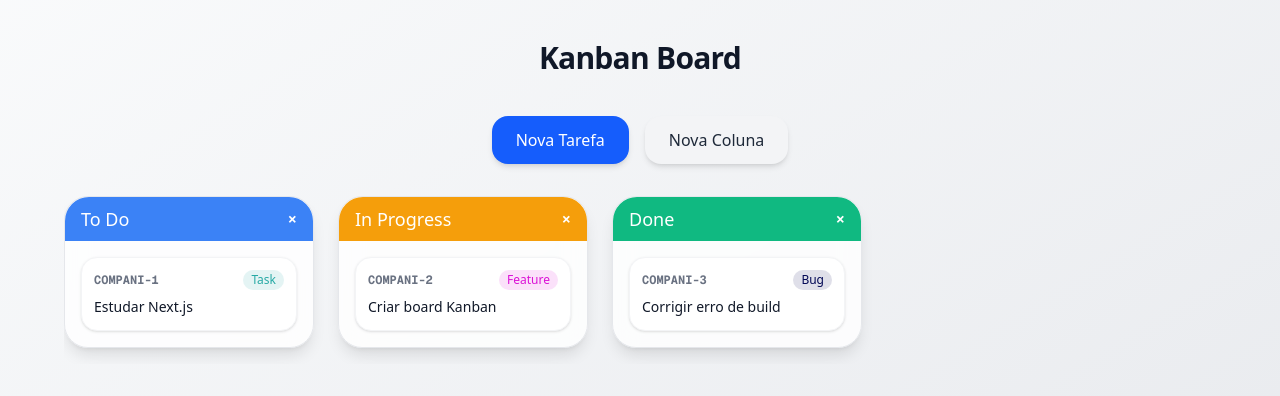
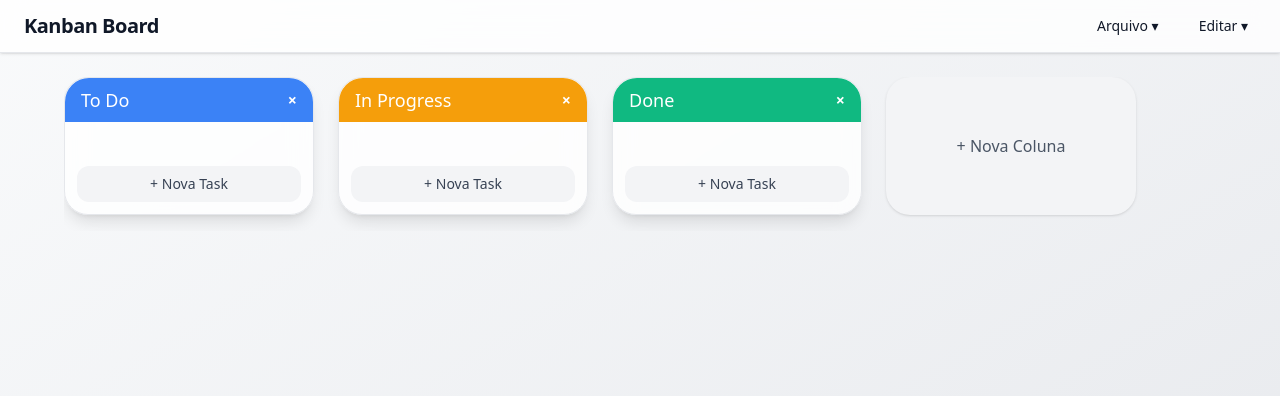
Before and after one commit to criaverso/criaversoprojectmanagement, a Next.js app: page / in a window 1280 px wide. Shown: the top 396 px of the page. Built offline with nearby package versions, Linux system fonts and the light colour scheme.

Commit message:
adicionado persistencia via json

```diff
--- a/src/components/Column.tsx
+++ b/src/components/Column.tsx
@@ -1,3 +1,4 @@
+"use client";
 import { Droppable, DraggableProvidedDragHandleProps } from "@hello-pangea/dnd";
 import { Column, Task } from "../types";
 import TaskCard from "./TaskCard";
@@ -8,6 +9,7 @@ type Props = {
   onSelectTask: (task: Task) => void;
   onDeleteColumn: (id: string) => void;
   dragHandleProps?: DraggableProvidedDragHandleProps | null;
+  onAddTask: () => void;
 };
 
 export default function ColumnComponent({
@@ -16,16 +18,16 @@ export default function ColumnComponent({
   onSelectTask,
   onDeleteColumn,
   dragHandleProps,
+  onAddTask,
 }: Props) {
   return (
     <div className="bg-white/80 backdrop-blur-md rounded-3xl shadow-lg border border-gray-200 min-w-[250px] flex flex-col">
-      {/* Cabeçalho com drag handle */}
       <div
         className="flex justify-between items-center px-4 py-2 rounded-t-3xl"
         style={{ backgroundColor: col.color }}
         {...(dragHandleProps ?? {})}
       >
-        <h2 className="text-lg font-medium text-white cursor-grab">{col.title}</h2>
+        <h2 className="text-lg font-medium text-white">{col.title}</h2>
         <button
           onClick={() => onDeleteColumn(col.id)}
           className="text-white hover:text-gray-200 font-bold"
@@ -35,7 +37,6 @@ export default function ColumnComponent({
         </button>
       </div>
 
-      {/* Área de tasks */}
       <Droppable droppableId={col.id} type="TASK">
         {(provided) => (
           <div
@@ -55,6 +56,13 @@ export default function ColumnComponent({
           </div>
         )}
       </Droppable>
+
+      <button
+        onClick={onAddTask}
+        className="m-3 px-4 py-2 text-sm rounded-xl bg-gray-100 hover:bg-gray-200 text-gray-700"
+      >
+        + Nova Task
+      </button>
     </div>
   );
 }
--- a/src/components/CreateColumnModal.tsx
+++ b/src/components/CreateColumnModal.tsx
@@ -1,3 +1,4 @@
+"use client";
 import { useState } from "react";
 
 type Props = {
--- a/src/components/CreateTaskModal.tsx
+++ b/src/components/CreateTaskModal.tsx
@@ -1,3 +1,4 @@
+"use client";
 import { useState } from "react";
 
 type Props = {
--- a/src/components/KanbanBoard.tsx
+++ b/src/components/KanbanBoard.tsx
@@ -1,5 +1,5 @@
 "use client";
-import { useState } from "react";
+import { useEffect, useState } from "react";
 import {
   DragDropContext,
   DropResult,
@@ -11,101 +11,83 @@ import ColumnComponent from "./Column";
 import TaskModal from "./TaskModal";
 import CreateTaskModal from "./CreateTaskModal";
 import CreateColumnModal from "./CreateColumnModal";
+import TaskTypesModal from "./TaskTypesModal";
 
 export default function KanbanBoard() {
-  // Colunas iniciais
-  const [columns, setColumns] = useState<Column[]>([
-    { id: "todo", title: "To Do", color: "#3b82f6" }, // azul
-    { id: "in-progress", title: "In Progress", color: "#f59e0b" }, // amarelo
-    { id: "done", title: "Done", color: "#10b981" }, // verde
-  ]);
-
-  // Tasks iniciais
-  const [tasks, setTasks] = useState<Task[]>([
-    {
-      id: "1",
-      code: "COMPANI-1",
-      type: "Task",
-      title: "Estudar Next.js",
-      description: "Ler a [documentação oficial](https://nextjs.org).",
-      status: "todo",
-    },
-    {
-      id: "2",
-      code: "COMPANI-2",
-      type: "Feature",
-      title: "Criar board Kanban",
-      description: "Adicionar **drag and drop** e modal de criação.",
-      status: "in-progress",
-    },
-    {
-      id: "3",
-      code: "COMPANI-3",
-      type: "Bug",
-      title: "Corrigir erro de build",
-      description: "Ajustar imports relativos de `types`.",
-      status: "done",
-    },
-  ]);
-
-  // Controle de modais
-  const [showCreateTask, setShowCreateTask] = useState(false);
-  const [showCreateColumn, setShowCreateColumn] = useState(false);
-  const [selectedTask, setSelectedTask] = useState<(Task & { editing?: boolean }) | null>(null);
-
-  // Tipos de tasks (usuário pode criar novos)
+  const [columns, setColumns] = useState<Column[]>([]);
+  const [tasks, setTasks] = useState<Task[]>([]);
   const [taskTypes, setTaskTypes] = useState<string[]>([
     "Task",
     "Bug",
     "Feature",
     "Doc",
   ]);
-
-  // Prefixo e contador para códigos estilo Jira
-  const [taskCounter, setTaskCounter] = useState(4);
+  const [taskCounter, setTaskCounter] = useState(1);
   const projectPrefix = "COMPANI";
 
-  // Criar nova task
+  const [showCreateTask, setShowCreateTask] = useState(false);
+  const [newTaskColumnId, setNewTaskColumnId] = useState<string | null>(null);
+  const [showCreateColumn, setShowCreateColumn] = useState(false);
+  const [selectedTask, setSelectedTask] = useState<Task | null>(null);
+
+  const [showTaskTypes, setShowTaskTypes] = useState(false);
+  // ---------- Persistência ----------
+  useEffect(() => {
+    const saved = localStorage.getItem("kanban-data");
+    if (saved) {
+      const { columns, tasks, taskTypes, taskCounter } = JSON.parse(saved);
+      setColumns(columns);
+      setTasks(tasks);
+      setTaskTypes(taskTypes);
+      setTaskCounter(taskCounter);
+    } else {
+      setColumns([
+        { id: "todo", title: "To Do", color: "#3b82f6" },
+        { id: "in-progress", title: "In Progress", color: "#f59e0b" },
+        { id: "done", title: "Done", color: "#10b981" },
+      ]);
+    }
+  }, []);
+
+  useEffect(() => {
+    const data = { columns, tasks, taskTypes, taskCounter };
+    localStorage.setItem("kanban-data", JSON.stringify(data));
+  }, [columns, tasks, taskTypes, taskCounter]);
+
+  // ---------- CRUD ----------
   const addTask = (title: string, description: string, type: string = "Task") => {
+    if (!newTaskColumnId) return;
     const task: Task = {
       id: Date.now().toString(),
       code: `${projectPrefix}-${taskCounter}`,
-      type: type || "Task",
+      type,
       title,
       description,
-      status: columns[0].id,
+      status: newTaskColumnId,
     };
     setTasks([...tasks, task]);
     setTaskCounter(taskCounter + 1);
+    setNewTaskColumnId(null);
   };
 
-  // Criar nova coluna
   const addColumn = (title: string, color: string) => {
-    const col: Column = {
-      id: Date.now().toString(),
-      title,
-      color,
-    };
-    setColumns([...columns, col]);
+    setColumns([...columns, { id: Date.now().toString(), title, color }]);
   };
 
-  // Atualizar task
   const updateTask = (task: Task) => {
-    setTasks((prev) => prev.map((t) => (t.id === task.id ? { ...task } : t)));
+    setTasks((prev) => prev.map((t) => (t.id === task.id ? task : t)));
   };
 
-  // Excluir task
   const deleteTask = (taskId: string) => {
     setTasks((prev) => prev.filter((t) => t.id !== taskId));
   };
 
-  // Excluir coluna (e todas as tasks dentro)
   const deleteColumn = (colId: string) => {
     setColumns((prev) => prev.filter((c) => c.id !== colId));
     setTasks((prev) => prev.filter((t) => t.status !== colId));
   };
 
-  // Função utilitária para reordenar listas
+  // ---------- Drag & Drop ----------
   const reorder = <T,>(list: T[], startIndex: number, endIndex: number): T[] => {
     const result = Array.from(list);
     const [removed] = result.splice(startIndex, 1);
@@ -113,21 +95,12 @@ export default function KanbanBoard() {
     return result;
   };
 
-  // Handler do Drag & Drop
   const onDragEnd = (result: DropResult) => {
     const { destination, source, draggableId, type } = result;
     if (!destination) return;
 
-    if (
-      destination.droppableId === source.droppableId &&
-      destination.index === source.index
-    ) {
-      return;
-    }
-
     if (type === "COLUMN") {
-      const newColumns = reorder(columns, source.index, destination.index);
-      setColumns(newColumns);
+      setColumns(reorder(columns, source.index, destination.index));
       return;
     }
 
@@ -140,30 +113,85 @@ export default function KanbanBoard() {
     }
   };
 
+  // ---------- Exportar / Importar ----------
+  const exportData = () => {
+    const data = { columns, tasks, taskTypes, taskCounter };
+    const blob = new Blob([JSON.stringify(data, null, 2)], {
+      type: "application/json",
+    });
+    const url = URL.createObjectURL(blob);
+    const link = document.createElement("a");
+    link.href = url;
+    link.download = "kanban-data.json";
+    link.click();
+    URL.revokeObjectURL(url);
+  };
+
+  const importData = (e: React.ChangeEvent<HTMLInputElement>) => {
+    const file = e.target.files?.[0];
+    if (!file) return;
+    const reader = new FileReader();
+    reader.onload = (event) => {
+      try {
+        const data = JSON.parse(event.target?.result as string);
+        setColumns(data.columns || []);
+        setTasks(data.tasks || []);
+        setTaskTypes(data.taskTypes || []);
+        setTaskCounter(data.taskCounter || 1);
+      } catch {
+        alert("Arquivo inválido");
+      }
+    };
+    reader.readAsText(file);
+  };
+
+  // ---------- Render ----------
   return (
-    <div className="min-h-screen bg-gradient-to-br from-gray-50 to-gray-200 text-gray-900 font-[system-ui] flex flex-col items-center p-10">
-      {/* Título */}
-      <h1 className="text-3xl font-semibold tracking-tight mb-10">
-        Kanban Board
-      </h1>
+    <div className="min-h-screen bg-gradient-to-br from-gray-50 to-gray-200 text-gray-900 font-[system-ui] flex flex-col">
+      {/* AppBar */}
+      <header className="sticky top-0 z-10 w-full bg-white/80 backdrop-blur-md border-b border-gray-200 shadow-sm flex items-center justify-between px-6 py-3">
+  <h1 className="text-xl font-semibold tracking-tight">Kanban Board</h1>
 
-      {/* Botões de ação */}
-      <div className="flex gap-4 mb-8">
+  <nav className="flex gap-6 text-sm font-medium relative">
+    {/* Menu Arquivo */}
+    <div className="relative group">
+      <button className="px-2 py-1 rounded-md hover:bg-gray-100">Arquivo ▾</button>
+      <div className="absolute hidden group-hover:flex flex-col mt-1 w-40 bg-white shadow-lg border rounded-md z-20">
         <button
-          onClick={() => setShowCreateTask(true)}
-          className="px-6 py-3 rounded-2xl bg-blue-600 text-white font-medium shadow-md hover:shadow-lg hover:bg-blue-700 active:scale-95 transition"
+          onClick={exportData}
+          className="px-4 py-2 text-left hover:bg-gray-100"
         >
-          Nova Tarefa
+          Exportar
         </button>
+        <label className="px-4 py-2 text-left hover:bg-gray-100 cursor-pointer">
+          Importar
+          <input
+            type="file"
+            accept="application/json"
+            className="hidden"
+            onChange={importData}
+          />
+        </label>
+      </div>
+    </div>
+
+    {/* Menu Editar */}
+    <div className="relative group">
+      <button className="px-2 py-1 rounded-md hover:bg-gray-100">Editar ▾</button>
+      <div className="absolute hidden group-hover:flex flex-col mt-1 w-44 bg-white shadow-lg border rounded-md z-20">
         <button
-          onClick={() => setShowCreateColumn(true)}
-          className="px-6 py-3 rounded-2xl bg-gray-100 text-gray-800 font-medium shadow-md hover:shadow-lg hover:bg-gray-200 active:scale-95 transition"
+          onClick={() => setShowTaskTypes(true)}
+          className="px-4 py-2 text-left hover:bg-gray-100"
         >
-          Nova Coluna
+          Tipos de Tasks
         </button>
       </div>
+    </div>
+  </nav>
+</header>
 
-      {/* Board */}
+      {/* Conteúdo do board */}
+      <main className="flex-1 flex flex-col items-center p-6">
         <DragDropContext onDragEnd={onDragEnd}>
           <Droppable droppableId="board" direction="horizontal" type="COLUMN">
             {(provided) => (
@@ -186,24 +214,48 @@ export default function KanbanBoard() {
                           onSelectTask={setSelectedTask}
                           onDeleteColumn={deleteColumn}
                           dragHandleProps={provided.dragHandleProps}
+                          onAddTask={() => {
+                            setNewTaskColumnId(col.id);
+                            setShowCreateTask(true);
+                          }}
                         />
                       </div>
                     )}
                   </Draggable>
                 ))}
+
+                {/* Slot para nova coluna */}
+                <div className="min-w-[250px] flex items-center justify-center">
+                  <button
+                    onClick={() => setShowCreateColumn(true)}
+                    className="w-full h-full px-6 py-10 rounded-3xl bg-gray-100 text-gray-600 font-medium shadow-sm hover:shadow-md hover:bg-gray-200 active:scale-95 transition"
+                  >
+                    + Nova Coluna
+                  </button>
+                </div>
+
                 {provided.placeholder}
               </div>
             )}
           </Droppable>
         </DragDropContext>
+      </main>
 
       {/* Modais */}
-      {showCreateTask && (
+      {showCreateTask && newTaskColumnId && (
         <CreateTaskModal
           onClose={() => setShowCreateTask(false)}
           onSave={addTask}
           taskTypes={taskTypes}
           setTaskTypes={setTaskTypes}
+        />
+      )}
+
+      {showTaskTypes && (
+  <TaskTypesModal
+    taskTypes={taskTypes}
+    setTaskTypes={setTaskTypes}
+    onClose={() => setShowTaskTypes(false)}
   />
 )}
 
--- a/src/components/TaskCard.tsx
+++ b/src/components/TaskCard.tsx
@@ -1,7 +1,10 @@
+"use client";
 import { Draggable } from "@hello-pangea/dnd";
 import { Task } from "../types";
+import { useEffect, useState } from "react";
+import { createPortal } from "react-dom";
 
-// Função simples para gerar cor a partir do nome
+// Gera uma cor consistente a partir do nome
 const stringToColor = (str: string = "Task") => {
   let hash = 0;
   for (let i = 0; i < str.length; i++) {
@@ -11,6 +14,21 @@ const stringToColor = (str: string = "Task") => {
   return "#" + "000000".substring(0, 6 - c.length) + c;
 };
 
+// Cria um container de portal no body
+function useDndPortal() {
+  const [el, setEl] = useState<HTMLElement | null>(null);
+  useEffect(() => {
+    const root = document.createElement("div");
+    root.id = "dnd-portal";
+    document.body.appendChild(root);
+    setEl(root);
+    return () => {
+      document.body.removeChild(root);
+    };
+  }, []);
+  return el;
+}
+
 type Props = {
   task: Task;
   index: number;
@@ -18,16 +36,25 @@ type Props = {
 };
 
 export default function TaskCard({ task, index, onClick }: Props) {
+  const portalEl = useDndPortal();
+  const color = stringToColor(task.type);
+
   return (
     <Draggable draggableId={task.id} index={index}>
-      {(provided, snapshot) => (
+      {(provided, snapshot) => {
+        const card = (
           <div
             ref={provided.innerRef}
             {...provided.draggableProps}
             {...provided.dragHandleProps}
+            // ESSENCIAL: aplicar o style gerado pelo DnD
+            style={{
+              ...provided.draggableProps.style,
+              zIndex: snapshot.isDragging ? 1000 : "auto",
+            }}
             onClick={onClick}
             className={`p-3 bg-white rounded-2xl shadow-sm cursor-pointer border border-gray-100 transition ${
-            snapshot.isDragging ? "shadow-lg scale-105" : "hover:shadow-md"
+              snapshot.isDragging ? "shadow-lg" : "hover:shadow-md"
             }`}
           >
             <div className="flex justify-between items-center mb-1">
@@ -36,14 +63,21 @@ export default function TaskCard({ task, index, onClick }: Props) {
               </span>
               <span
                 className="text-xs px-2 py-0.5 rounded-full font-medium"
-              style={{ backgroundColor: stringToColor(task.type) + "20", color: stringToColor(task.type) }}
+                style={{ backgroundColor: color + "20", color }}
               >
-              {task.type}
+                {task.type || "Task"}
               </span>
             </div>
             <span className="text-sm font-medium">{task.title}</span>
           </div>
-      )}
+        );
+
+        // Quando estiver arrastando, renderiza no portal (fora de qualquer transform/filter)
+        if (snapshot.isDragging && portalEl) {
+          return createPortal(card, portalEl);
+        }
+        return card;
+      }}
     </Draggable>
   );
 }
--- a/src/components/TaskModal.tsx
+++ b/src/components/TaskModal.tsx
@@ -1,3 +1,4 @@
+"use client";
 import { useState } from "react";
 import { Task } from "../types";
 import ReactMarkdown from "react-markdown";
--- /dev/null
+++ b/src/components/TaskTypesModal.tsx
@@ -0,0 +1,70 @@
+"use client";
+import { useState } from "react";
+
+type Props = {
+  taskTypes: string[];
+  setTaskTypes: (types: string[]) => void;
+  onClose: () => void;
+};
+
+export default function TaskTypesModal({ taskTypes, setTaskTypes, onClose }: Props) {
+  const [newType, setNewType] = useState("");
+
+  const addType = () => {
+    if (newType.trim() && !taskTypes.includes(newType.trim())) {
+      setTaskTypes([...taskTypes, newType.trim()]);
+      setNewType("");
+    }
+  };
+
+  const deleteType = (type: string) => {
+    setTaskTypes(taskTypes.filter((t) => t !== type));
+  };
+
+  return (
+    <div className="fixed inset-0 bg-black/50 flex items-center justify-center z-50">
+      <div className="bg-white rounded-2xl shadow-lg p-6 w-full max-w-md">
+        <h2 className="text-lg font-semibold mb-4">Gerenciar Tipos de Tasks</h2>
+
+        <div className="space-y-2 mb-4">
+          {taskTypes.map((type) => (
+            <div key={type} className="flex justify-between items-center bg-gray-50 px-3 py-2 rounded-lg">
+              <span>{type}</span>
+              <button
+                onClick={() => deleteType(type)}
+                className="text-red-500 hover:text-red-700 font-medium"
+              >
+                Excluir
+              </button>
+            </div>
+          ))}
+        </div>
+
+        <div className="flex gap-2 mb-4">
+          <input
+            type="text"
+            value={newType}
+            onChange={(e) => setNewType(e.target.value)}
+            placeholder="Novo tipo"
+            className="flex-1 px-3 py-2 border rounded-lg focus:outline-none focus:ring-2 focus:ring-blue-500"
+          />
+          <button
+            onClick={addType}
+            className="px-4 py-2 bg-blue-600 text-white rounded-lg hover:bg-blue-700"
+          >
+            Adicionar
+          </button>
+        </div>
+
+        <div className="flex justify-end">
+          <button
+            onClick={onClose}
+            className="px-4 py-2 bg-gray-200 rounded-lg hover:bg-gray-300"
+          >
+            Fechar
+          </button>
+        </div>
+      </div>
+    </div>
+  );
+}
```
Lines whose indentation alone changed are shown as unchanged.
